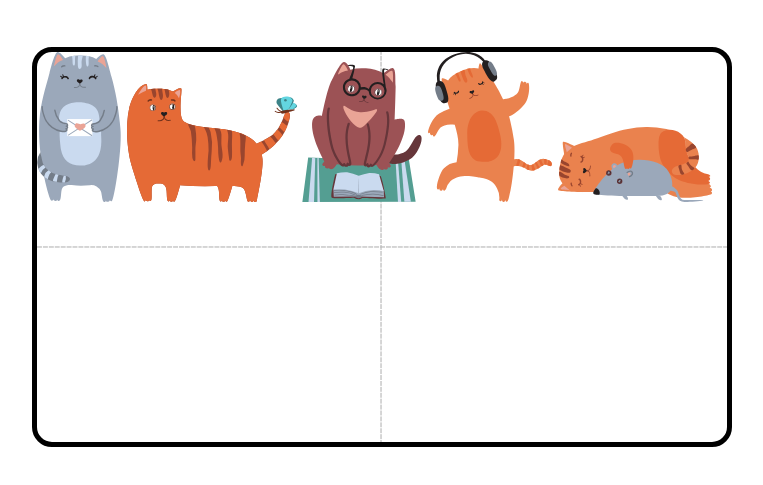
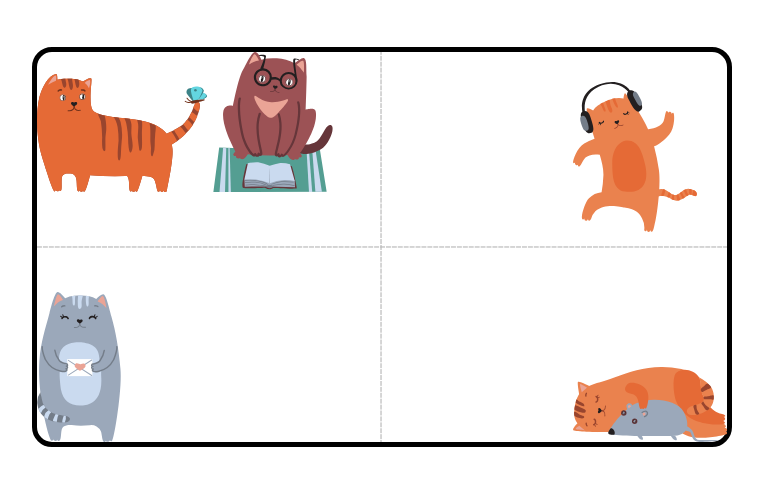
Before and after one commit to EmSturm/kocici-domecek, a plain HTML site: page index.html in a window 1280 px wide. Shown: the part 133-618 px from the top of the page, without its empty margins (258-1021 px from the left). Drawn offline with Linux system fonts and the light colour scheme; a web font is replaced by a local one.

Commit message:
Napozicovani tri kocek

```diff
--- a/images/style.css
+++ b/images/style.css
@@ -26,7 +26,7 @@ body {
     position: absolute;
     width: 100px;
     top: 200px;
-    left: 350px;
+    left: 350pxcd Desktop;
 
 }
 
--- a/style.css
+++ b/style.css
@@ -24,6 +24,8 @@ h1 {
   border: 5px solid black;
   border-radius: 20px;
   background: url(images/stred.png) no-repeat center/cover;
+  position: relative;
+
   /*
 		tady asi budeš muset něco přidat, abys
 		pak mohla pozicovat kočky v rámci domečku
@@ -34,6 +36,9 @@ h1 {
 .dopis {
   width: 84px;
   height: 150px;
+  position: absolute;
+  bottom: 0px;
+  left: 0px
   /*
 		kočka si svoje zamilované dopisy
 		nejraději čte v levém dolním rohu domečku
@@ -65,6 +70,9 @@ h1 {
 .sluchatka {
   width: 124px;
   height: 150px;
+  position: absolute;
+  top: 30px;
+  right: 30px;
   /*
 		tahle kočka poslouchá hudbu a na tancování
 		si vybrala místo v pravém horním rohu domečku,
@@ -77,6 +85,9 @@ h1 {
 .spanek {
   width: 154px;
   height: 75px;
+  position: absolute;
+  bottom: 0px;
+  right: 0px;
   /*
 		kočka s myší je unavená, a proto chce jít
 		spát do pravého dolního rohu domečku
```
Also changed, not shown: images/index.html (+1 -1 lines).
